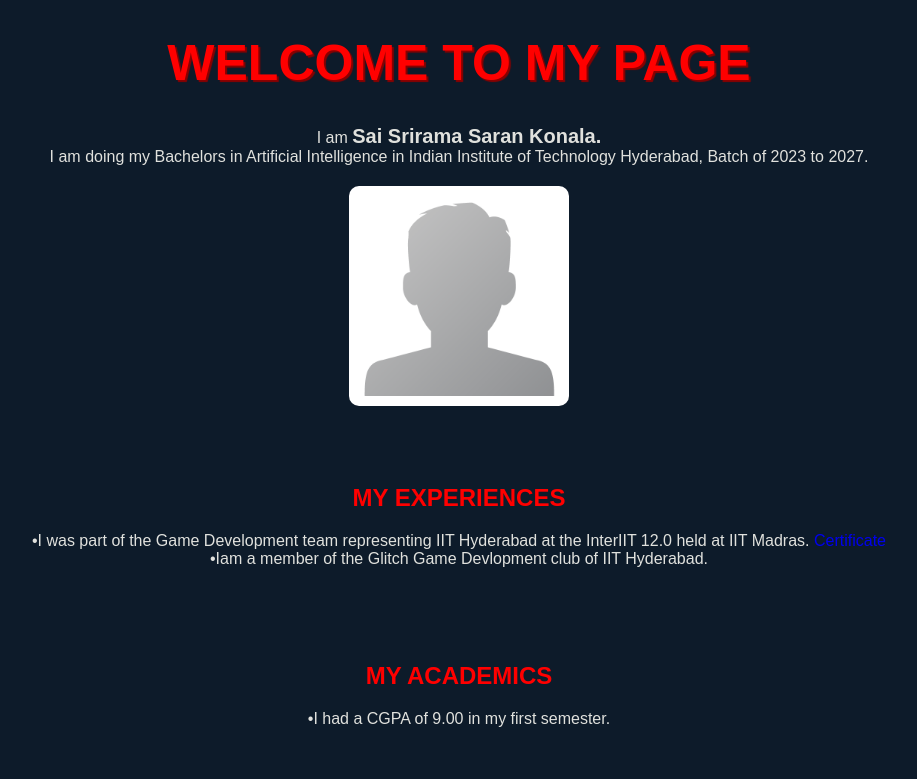
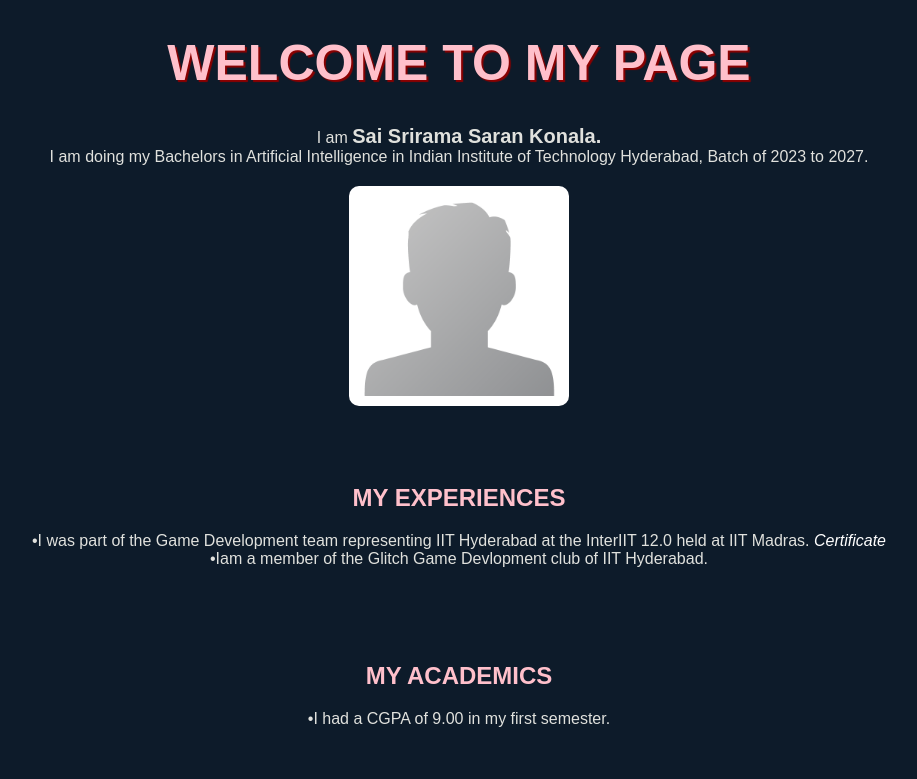
Before and after one commit to Saran416/MyWebsite, a plain HTML site: page index.html in a window 1280 px wide. Shown: the top 779 px of the page, without its empty margins (181-1098 px from the left). Drawn offline with Linux system fonts and the light colour scheme; a script that the page names is missing.

Commit message:
small changes

```diff
--- a/style.css
+++ b/style.css
@@ -1,13 +1,13 @@
 h1 {
     font-size: 50px;
-    color: red;
+    color: pink;
     text-align: center;
     text-shadow:
         2px 2px 1px darkred;
 }
 
 h2 {
-    color:red;
+    color:pink;
 }
 
 body{
@@ -17,7 +17,6 @@ body{
     font-family: sans-serif;
     color: rgb(224, 225, 221);
 }
-
 
 img{
     padding: 10px;
@@ -30,7 +29,6 @@ img{
 img:hover{
     filter: brightness(70%);
 }
-
 
 #name{
     font-size: 20px;
@@ -47,6 +45,8 @@ img:hover{
 
 a{
     text-decoration: none;
+    font-style: italic;
+    color: white;
 }
 
 .class{
```
Also changed, not shown: index.html (+1 -2 lines).
